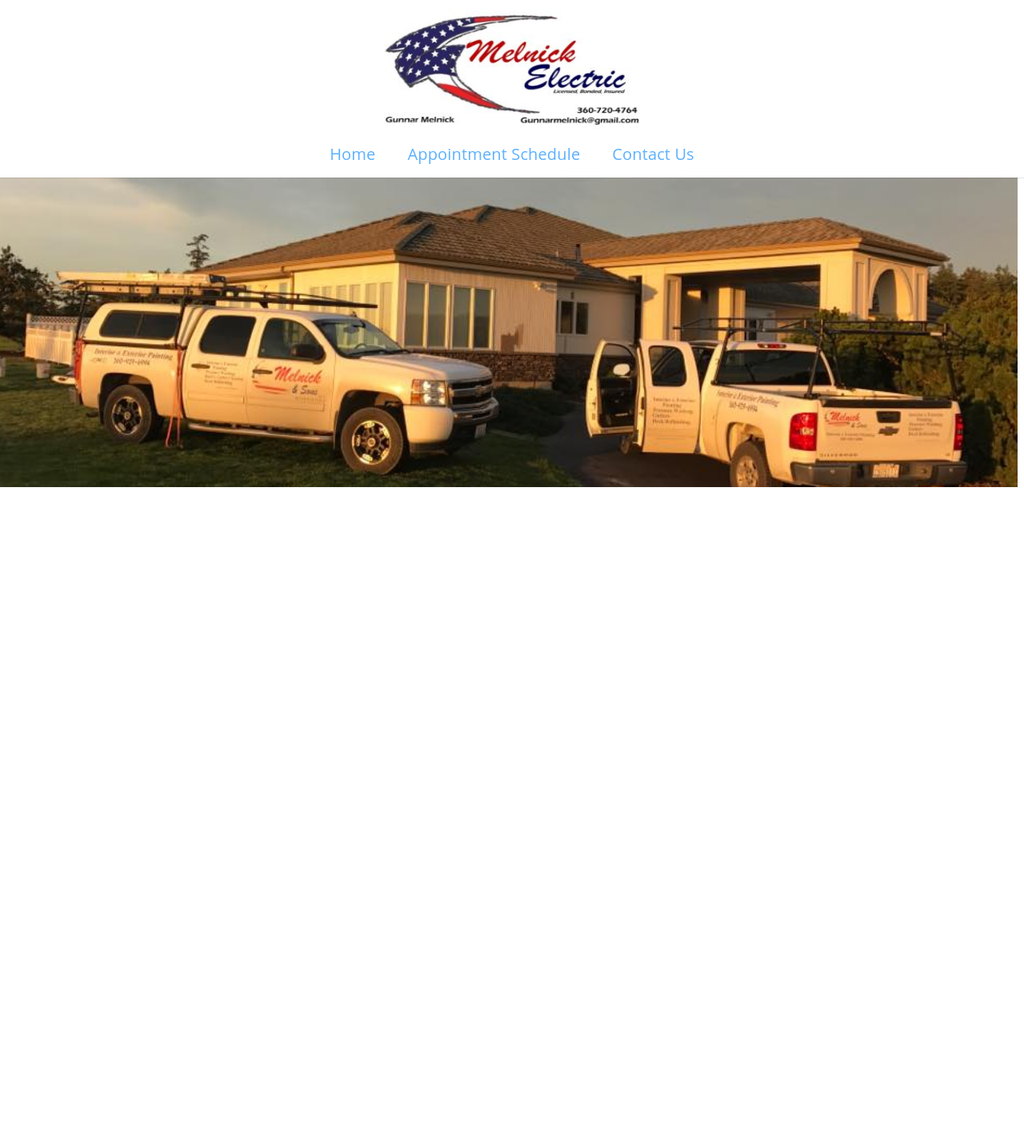
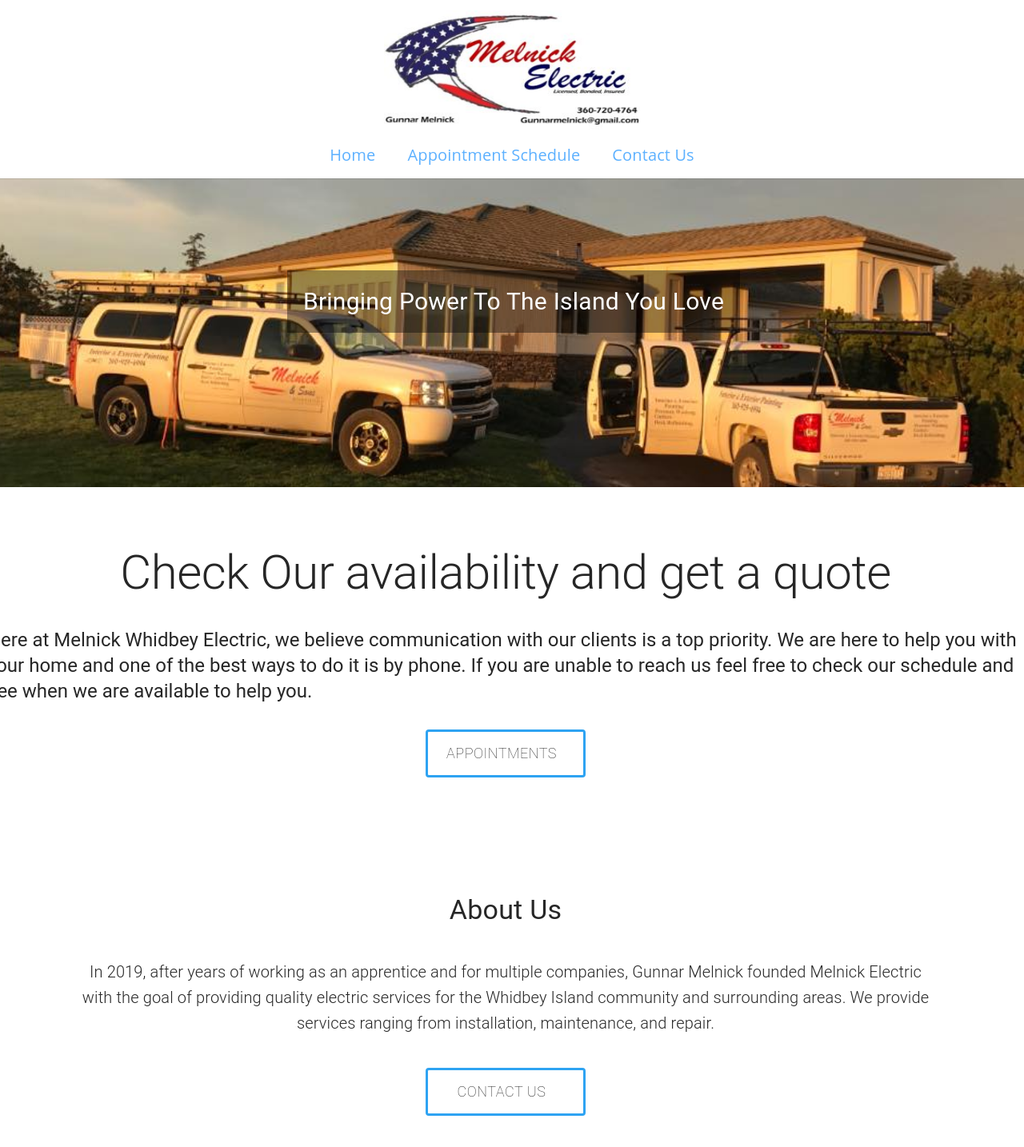
Before and after one commit to JacobMelnick/melnick-whidbey-electric, a Next.js app: page / in a window 1280 px wide. Shown: the top 1434 px of the page at 80% size. Before the commit the page ends 800 px from the top, so only its background shows below. Built offline with nearby package versions, Linux system fonts and the light colour scheme.

Commit message:
home page adds

```diff
--- a/Components/Layout/Layout.tsx
+++ b/Components/Layout/Layout.tsx
@@ -1,26 +1,24 @@
 import React from "react";
 import Head from "next/head";
 import Header from "./Header/Header";
-import { ThemeProvider, createTheme } from "@mui/material/styles";;
+import { ThemeProvider, createTheme } from "@mui/material/styles";
+import { CssBaseline } from "@mui/material";
 
 const Layout = ({ children }) => {
-  const theme = createTheme({
-
-  });
+  const theme = createTheme({});
 
   return (
-    <ThemeProvider theme={theme}>
-      <div style={{ overflow: "hidden" }}>
-        <Head>
-          <title>
-            Melnick Electric | Bringing Power to the Island you Love
-          </title>
-        </Head>
-        <Header />
+    <div style={{ overflow: "hidden" }}>
+      <Head>
+        <title>Melnick Electric | Bringing Power to the Island you Love</title>
+      </Head>
+      <Header />
+      <ThemeProvider theme={theme}>
         {/* SEO */}
+        <CssBaseline />
         <div style={{ marginTop: 225 }}>{children}</div>
-      </div>
-    </ThemeProvider>
+      </ThemeProvider>
+    </div>
   );
 };
 
--- a/package.json
+++ b/package.json
@@ -12,6 +12,7 @@
     "@emotion/react": "^11.8.1",
     "@emotion/styled": "^11.8.1",
     "@material-ui/core": "^4.12.3",
+    "@mui/icons-material": "^5.4.2",
     "@mui/material": "^5.4.3",
     "@mui/styled-engine-sc": "^5.4.2",
     "@mui/styles": "^5.4.2",
--- a/pages/_document.jsx
+++ b/pages/_document.jsx
@@ -11,7 +11,7 @@
           {/* Not exactly required, but this is the PWA primary color */}
           {/* <meta name="theme-color" content={theme.palette.primary.main} /> */}
         </Head>
-        <body>
+        <body style={{margin: 0}}>
           <Main />
           <NextScript />
         </body>
--- a/pages/index.js
+++ b/pages/index.js
@@ -1,7 +1,10 @@
 import * as React from "react";
 import Layout from "../Components/Layout/Layout";
-import { Grid } from "@mui/material";
+import { Grid, Typography } from "@mui/material";
 import { makeStyles } from "@material-ui/styles";
+import Link from "next/link";
+import Button from "@material-ui/core/Button";
+import ArrowForwardIcon from "@mui/icons-material/ArrowForward";
 
 const useStyles = makeStyles((theme) => ({
   container: {
@@ -9,14 +12,47 @@
     height: "100%",
   },
   homeImage: {
-    display: "flex",
-    position: "relative",
-    width: "100vw",
+    width: "100%",
     height: 400,
     backgroundImage: "url(/Images/HomePhoto.jpg)",
     backgroundSize: "cover",
     backgroundPosition: "center",
     backgroundRepeat: "no-repeat",
+  },
+  contact: {
+    border: "3px solid #2ea3f2",
+    maxWidth: "200px",
+    maxHeight: "60px",
+    minWidth: "200px",
+    minHeight: "60px",
+    fontSize: 18,
+    fontWeight: 240,
+    "& .contactButton": {
+      overflow: "hidden",
+      width: 0,
+      color: "#fff",
+      transition: "all .5s",
+      marginLeft: 10,
+    },
+    "&:hover": {
+      border: 0,
+      "& .contactButton": {
+        display: "initial",
+        color: "#2ea3f2",
+        width: "initial",
+      },
+    },
+  },
+  imageText: {
+    position: "absolute",
+    height: "300px",
+    width: "100vw",
+    display: "flex",
+    justifyContent: "center",
+    fontSize: "30px",
+    color: "white",
+    alignItems: "center",
+    // fontWeight: 600,
   },
 }));
 
@@ -32,7 +68,99 @@
         alignItems="center"
         spacing={2}
       >
-        <Grid className={classes.homeImage}></Grid>
+        <Grid className={classes.homeImage} item>
+          <Grid item xs={4} md={9} lg={12}>
+            <Typography
+              variant="h4"
+              style={{
+                margin: 2,
+              }}
+            >
+              <div className={classes.imageText}>
+                <div
+                  style={{
+                    padding: 20,
+                    backgroundColor: "rgba(000, 0, 0, 0.4)",
+                  }}
+                >
+                  Bringing Power To The Island You Love
+                </div>
+              </div>
+            </Typography>
+          </Grid>
+        </Grid>
+        <Grid
+          container
+          alignItems="center"
+          justifyContent="center"
+          spacing={4}
+          marginTop="3%"
+          direction="column"
+        >
+          <Grid item xs={12} md={6} lg={12}>
+            <Typography variant="h2">
+              Check Our availability and get a quote
+            </Typography>
+          </Grid>
+          <Grid item xs={12} md={6} lg={4}>
+            <Typography variant="h5">
+              Here at Melnick Whidbey Electric, we believe communication with
+              our clients is a top priority. We are here to help you with your
+              home and one of the best ways to do it is by phone. If you are
+              unable to reach us feel free to check our schedule and see when we
+              are available to help you.
+            </Typography>
+          </Grid>
+          <Grid
+            item
+            xs={12}
+            style={{ textAlign: "center", paddingBottom: "5%" }}
+          >
+            <Link href="/Appointment">
+              <Button size="large" className={classes.contact}>
+                Appointments
+                <ArrowForwardIcon className="contactButton"></ArrowForwardIcon>
+              </Button>
+            </Link>
+          </Grid>
+        </Grid>
+        <Grid
+          container
+          alignItems="center"
+          justifyContent="center"
+          spacing={5}
+          marginTop="3%"
+        >
+          <Grid item xs={12}>
+            <Typography variant="h4" style={{ textAlign: "center" }}>
+              About Us
+            </Typography>
+          </Grid>
+          <Grid item xs={12} md={12} lg={10}>
+            <Typography
+              variant="h6"
+              style={{ textAlign: "center", fontWeight: 300 }}
+            >
+              In 2019, after years of working as an apprentice and for multiple
+              companies, Gunnar Melnick founded Melnick Electric with the goal
+              of providing quality electric services for the Whidbey Island
+              community and surrounding areas. We provide services ranging from
+              installation, maintenance, and repair.
+            </Typography>
+          </Grid>
+          <Grid
+            item
+            xs={12}
+            style={{ textAlign: "center", paddingBottom: "5%" }}
+          >
+            <Link href="/Contact-us">
+              <Button size="large" className={classes.contact}>
+                Contact Us
+                <ArrowForwardIcon className="contactButton"></ArrowForwardIcon>
+              </Button>
+            </Link>
+          </Grid>
+        </Grid>
       </Grid>
     </Layout>
   );
```
Also changed, not shown: pages/Contact-us.tsx (+89 -15 lines), 1 other file (tests, documents, lock files or other folders).
